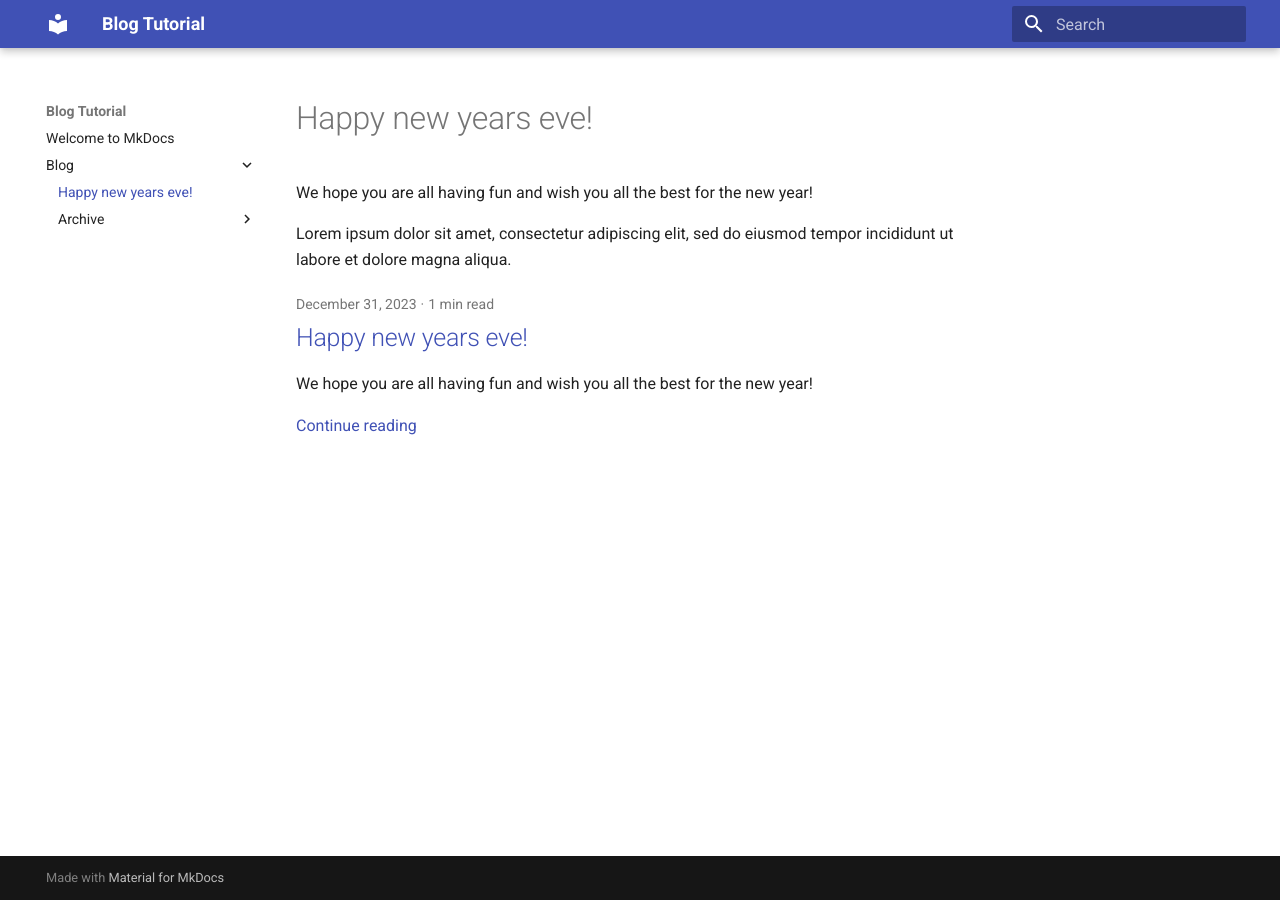
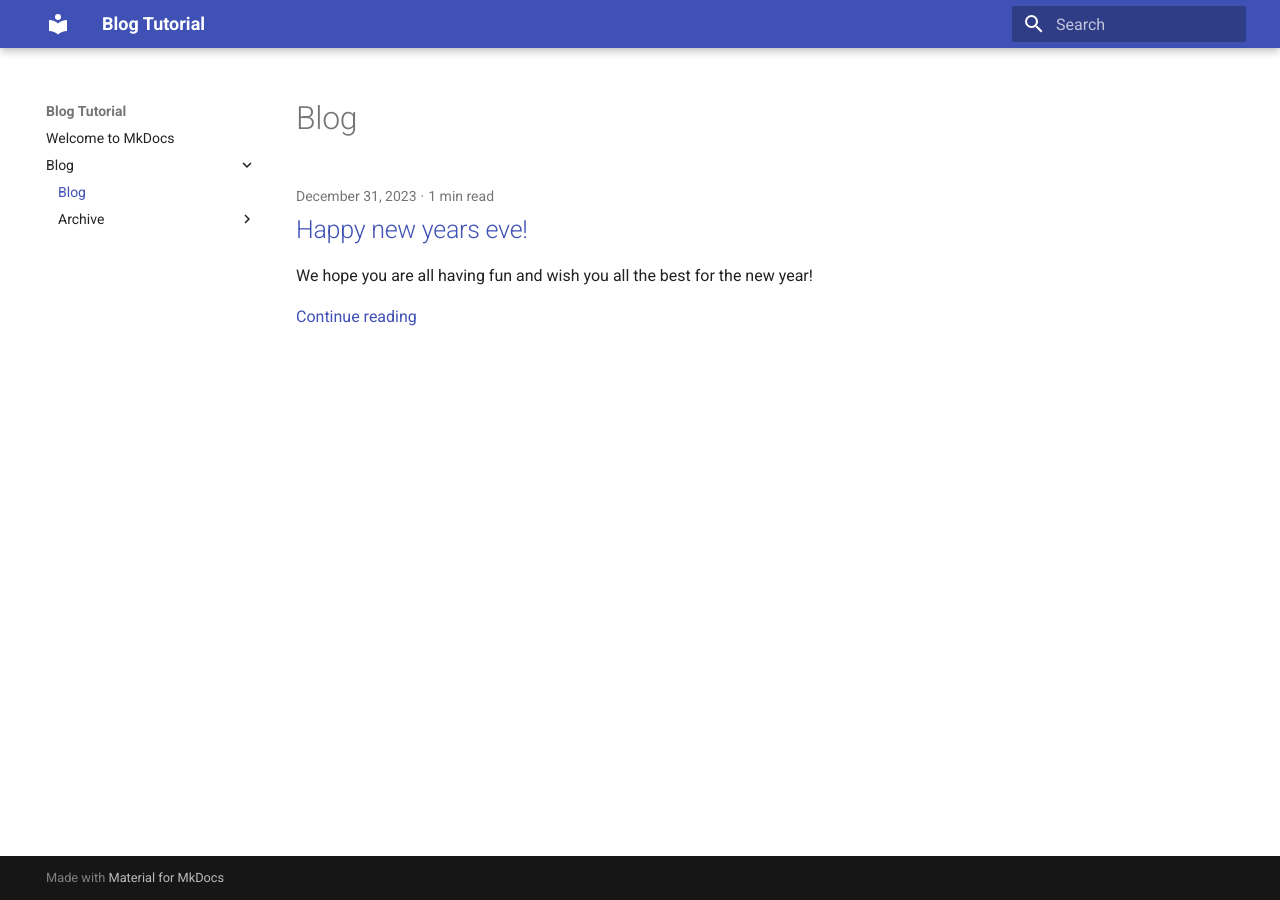
Before and after one commit to chengjinglin/Jinglin.zy, an MkDocs documentation site: the page built from docs/blog/index.md, in a window 1280 px wide. Built offline with MkDocs 1.6.1 and Material for MkDocs 9.7.7, drawn with Linux system fonts in a browser that asks for light colours.

Commit message:
Update index.md

```diff
--- a/docs/blog/index.md
+++ b/docs/blog/index.md
@@ -1,12 +1 @@
----
-date:
-  created: 2023-12-31
----
-
-# Happy new years eve!
-
-We hope you are all having fun and wish you all the best for the new year!
-<!-- more -->
-
-Lorem ipsum dolor sit amet, consectetur adipiscing elit, sed do eiusmod
-tempor incididunt ut labore et dolore magna aliqua.
+# Blog
```
